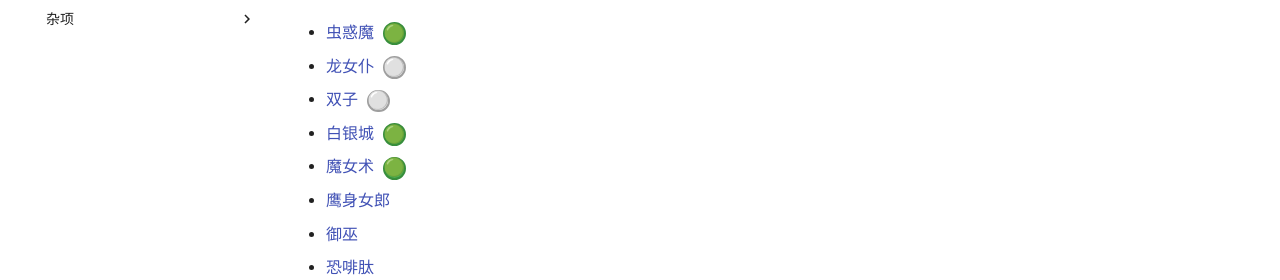
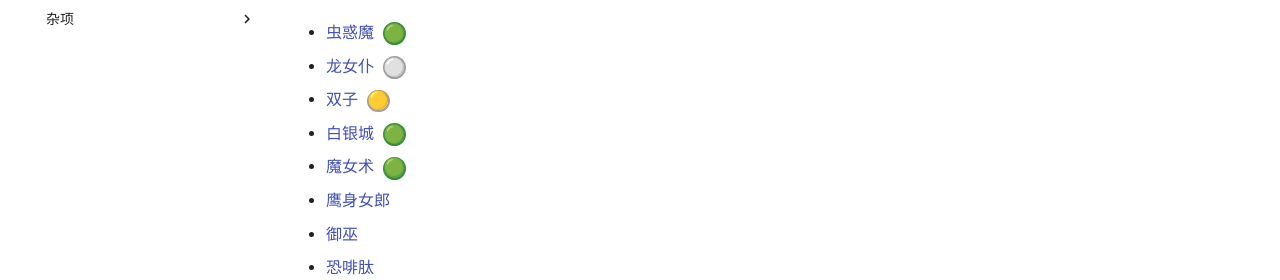
Before and after one commit to Jinvic/ygoexp, an MkDocs documentation site: the page built from docs/README.md, in a window 1280 px wide and 1400 px high, scrolled down 510 px. Shown: the part 170-450 px from the top of the window. Built offline with MkDocs 1.6.1 and Material for MkDocs 9.7.7, drawn with Linux system fonts in a browser that asks for light colours; comment, search, counter and statistics services are not loaded.

Commit message:
doc: readme

```diff
--- a/docs/README.md
+++ b/docs/README.md
@@ -21,7 +21,7 @@
 
 - [虫惑魔](妹卡/虫惑魔.md)<span class="status-done">🟢</span>
 - [龙女仆](妹卡/龙女仆.md)<span class="status-todo">⚪</span>
-- [双子](妹卡/双子.md)<span class="status-todo">⚪</span>
+- [双子](妹卡/双子.md)<span class="status-todo">🟡</span>
 - [白银城](妹卡/白银城.md)<span class="status-done">🟢</span>
 - [魔女术](妹卡/魔女术.md)<span class="status-done">🟢</span>
 - [鹰身女郎](妹卡/鹰身女郎.md)
@@ -63,7 +63,7 @@
 - [遗式](常规/遗式.md)
 - [书灵师](常规/书灵师.md)
 - [占术姬](常规/占术姬.md)
-- [烙印](常规/烙印.md)<span class="status-progress">🟡</span>
+- [烙印](常规/烙印.md)<span class="status-progress">🔴</span>
 
 ## 杂项
 
```
